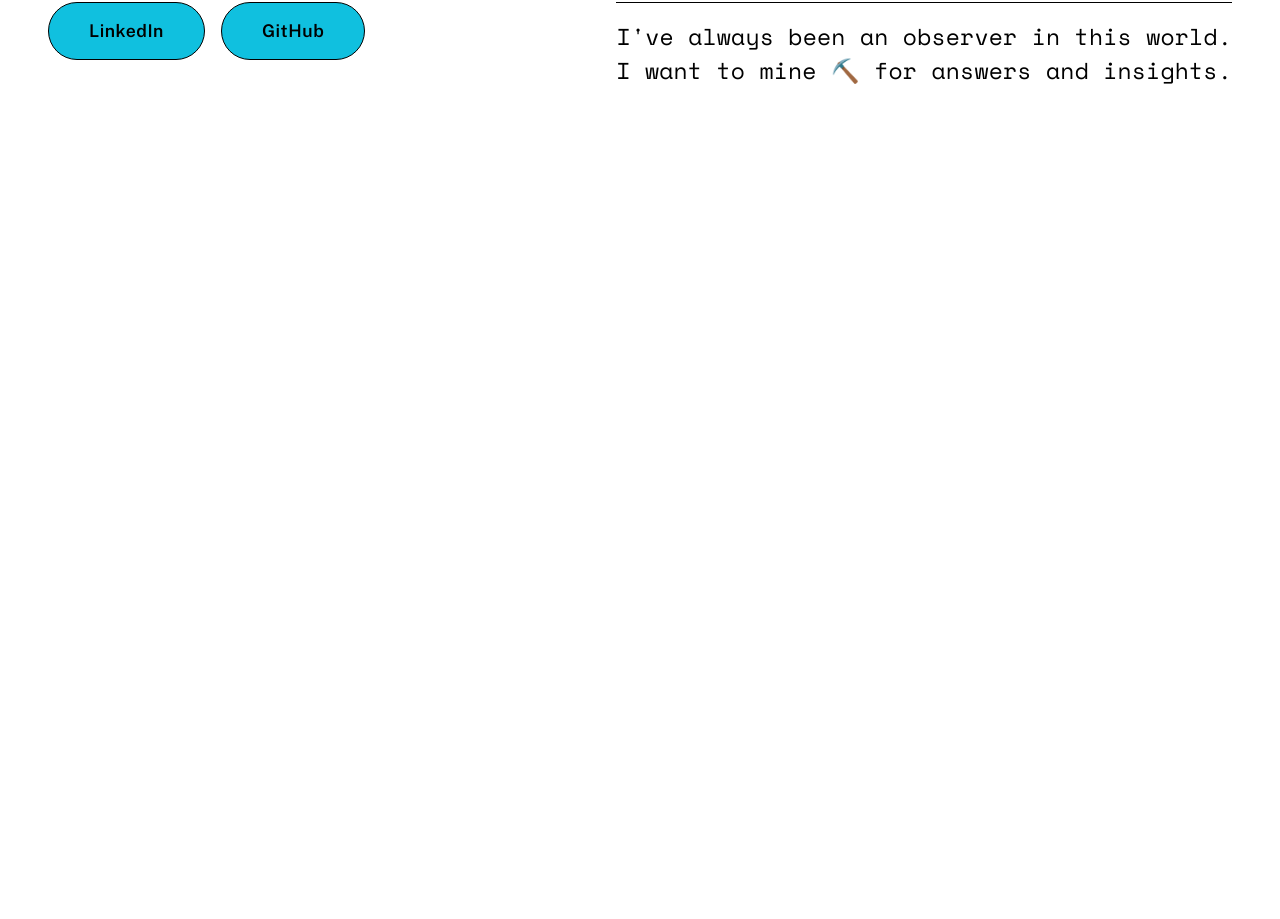
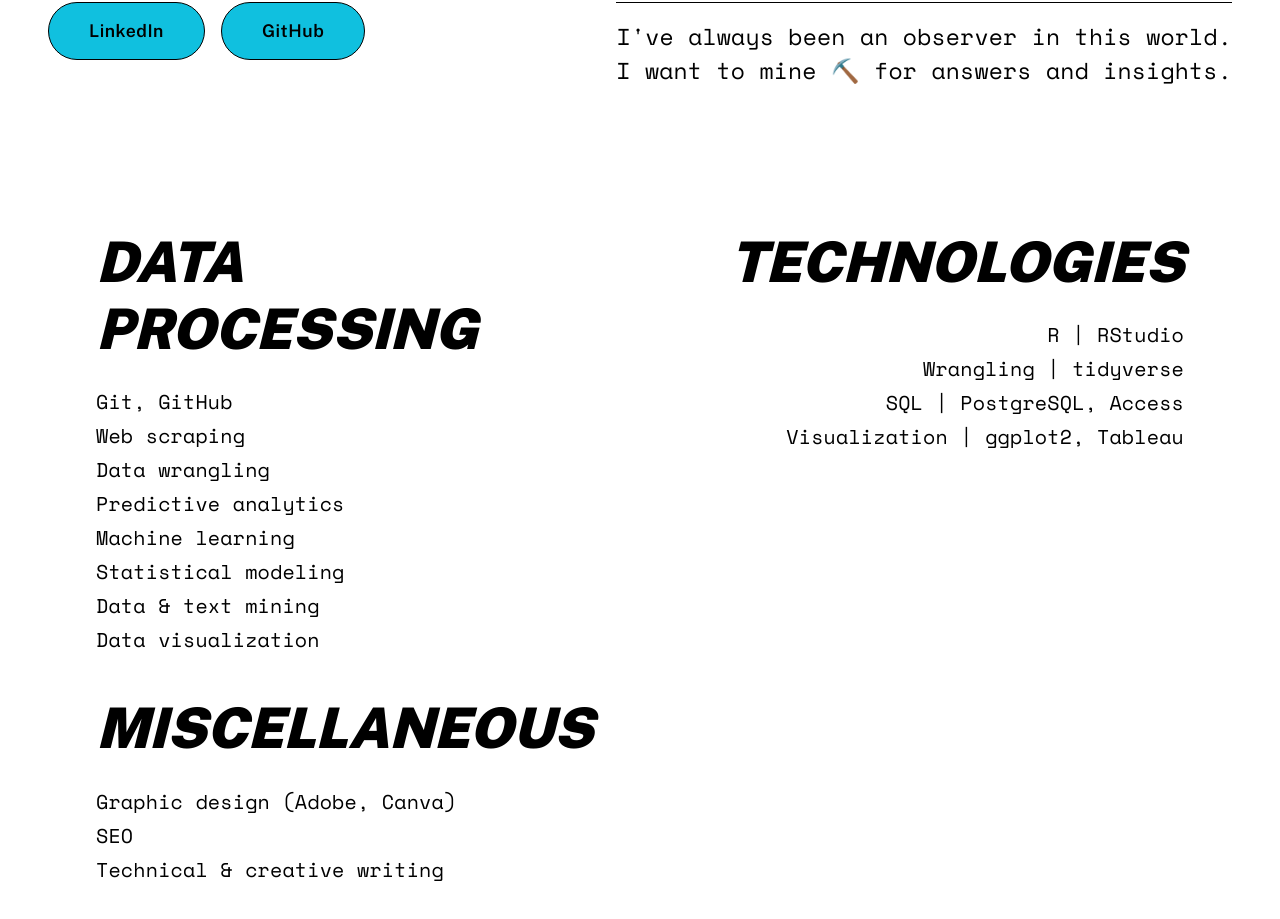
Before and after one commit to kellytton/kaylenton-portfolio, a React (Vite) app: page / in a window 1280 px wide. Shown: the part 511-1430 px from the top of the page. Before the commit the page ends 800 px from the top, so only its background shows below. Built offline with nearby package versions, Linux system fonts and the light colour scheme.

Commit message:
complete skills section

```diff
--- a/src/App.jsx
+++ b/src/App.jsx
@@ -1,12 +1,14 @@
 import { Box } from '@mui/material';
 import Navbar from './components/navbar';
 import Hero from './components/hero';
+import Skills from './components/skills';
 
 function App() {
   return (
     <Box sx={{ minHeight: '100vh', backgroundColor: '#fff' }}>
       <Navbar />
       <Hero />
+      <Skills />
     </Box>
   );
 }
--- a/src/components/navbar/Navbar.jsx
+++ b/src/components/navbar/Navbar.jsx
@@ -3,6 +3,7 @@ import { Box, Link } from '@mui/material';
 function Navbar() {
   const navLinks = [
     { label: 'ABOUT', href: '#about' },
+    { label: 'SKILLS', href: '#skills' },
     { label: 'PROJECTS', href: '#projects' },
     { label: 'CONTACTS', href: '#contacts' },
   ];
--- /dev/null
+++ b/src/components/skills/Skills.jsx
@@ -0,0 +1,171 @@
+import { Box, Typography } from "@mui/material";
+
+const skillsData = {
+  dataProcessing: {
+    title: "DATA PROCESSING",
+    wordCount: 2,
+    items: [
+      "Git, GitHub",
+      "Web scraping",
+      "Data wrangling",
+      "Predictive analytics",
+      "Machine learning",
+      "Statistical modeling",
+      "Data & text mining",
+      "Data visualization",
+    ],
+  },
+  technologies: {
+    title: "TECHNOLOGIES",
+    wordCount: 1,
+    items: [
+      { label: "R", value: "RStudio" },
+      { label: "Wrangling", value: "tidyverse" },
+      { label: "SQL", value: "PostgreSQL, Access" },
+      { label: "Visualization", value: "ggplot2, Tableau" },
+    ],
+  },
+  miscellaneous: {
+    title: "MISCELLANEOUS",
+    wordCount: 1,
+    items: [
+      "Graphic design (Adobe, Canva)",
+      "SEO",
+      "Technical & creative writing",
+    ],
+  },
+};
+
+const getSectionTitleStyles = (maxLines) => ({
+  fontFamily: '"Public Sans", sans-serif',
+  fontWeight: 700,
+  fontStyle: "italic",
+  fontSize: {
+    xs: maxLines === 1 ? "clamp(1.25rem, 8vw, 2rem)" : "clamp(1.5rem, 6vw, 2rem)",
+    sm: "2.5rem",
+    md: "3rem",
+    lg: "3.5rem",
+  },
+  color: "#000",
+  mb: 3,
+  // Ensure text doesn't exceed max lines
+  whiteSpace: maxLines === 1 ? "nowrap" : "normal",
+});
+
+const itemTextStyles = {
+  fontFamily: '"Space Mono", monospace',
+  fontSize: { xs: "0.875rem", sm: "1rem", md: "1.125rem", lg: "1.25rem" },
+  color: "#000",
+  wordBreak: "break-word",
+};
+
+function Skills() {
+  return (
+    <Box
+      component="section"
+      id="skills"
+      sx={{
+        padding: {
+          xs: "4rem 1.5rem",
+          sm: "5rem 3rem",
+          md: "6rem 3rem",
+          lg: "6rem 10rem",
+        },
+        // At 950px+, increase horizontal padding
+        "@media (min-width: 950px)": {
+          padding: "6rem 6rem",
+        },
+        overflowX: "hidden",
+      }}
+    >
+      <Box
+        sx={{
+          display: "grid",
+          gridTemplateColumns: { xs: "1fr", md: "1fr 1fr" },
+          gap: { xs: 5, md: 8 },
+          maxWidth: "100%",
+        }}
+      >
+        {/* Left Column: Data Processing + Miscellaneous */}
+        <Box
+          sx={{
+            display: "flex",
+            flexDirection: "column",
+            gap: 5,
+            minWidth: 0,
+          }}
+        >
+          {/* Data Processing */}
+          <Box>
+            <Typography
+              variant="h2"
+              sx={getSectionTitleStyles(skillsData.dataProcessing.wordCount)}
+            >
+              {skillsData.dataProcessing.title}
+            </Typography>
+            <Box sx={{ display: "flex", flexDirection: "column", gap: 0.5 }}>
+              {skillsData.dataProcessing.items.map((item) => (
+                <Typography key={item} sx={itemTextStyles}>
+                  {item}
+                </Typography>
+              ))}
+            </Box>
+          </Box>
+
+          {/* Miscellaneous */}
+          <Box>
+            <Typography
+              variant="h2"
+              sx={getSectionTitleStyles(skillsData.miscellaneous.wordCount)}
+            >
+              {skillsData.miscellaneous.title}
+            </Typography>
+            <Box sx={{ display: "flex", flexDirection: "column", gap: 0.5 }}>
+              {skillsData.miscellaneous.items.map((item) => (
+                <Typography key={item} sx={itemTextStyles}>
+                  {item}
+                </Typography>
+              ))}
+            </Box>
+          </Box>
+        </Box>
+
+        {/* Right Column: Technologies */}
+        <Box
+          sx={{
+            display: "flex",
+            flexDirection: "column",
+            alignItems: { xs: "flex-start", md: "flex-end" },
+            minWidth: 0,
+          }}
+        >
+          <Typography
+            variant="h2"
+            sx={{
+              ...getSectionTitleStyles(skillsData.technologies.wordCount),
+              textAlign: { xs: "left", md: "right" },
+            }}
+          >
+            {skillsData.technologies.title}
+          </Typography>
+          <Box
+            sx={{
+              display: "flex",
+              flexDirection: "column",
+              gap: 0.5,
+              textAlign: { xs: "left", md: "right" },
+            }}
+          >
+            {skillsData.technologies.items.map((item) => (
+              <Typography key={item.label} sx={itemTextStyles}>
+                {item.label} | {item.value}
+              </Typography>
+            ))}
+          </Box>
+        </Box>
+      </Box>
+    </Box>
+  );
+}
+
+export default Skills;
--- /dev/null
+++ b/src/components/skills/index.js
@@ -0,0 +1 @@
+export { default } from './Skills';
```
